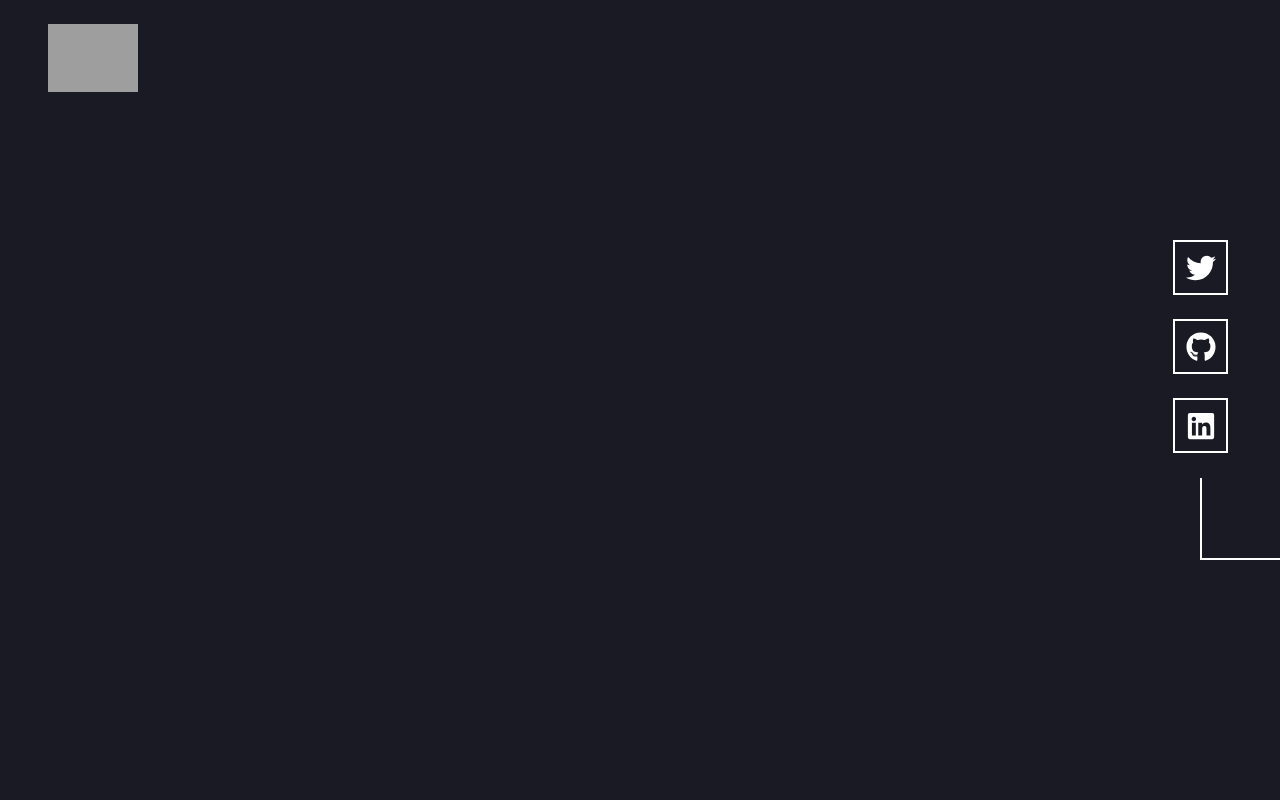
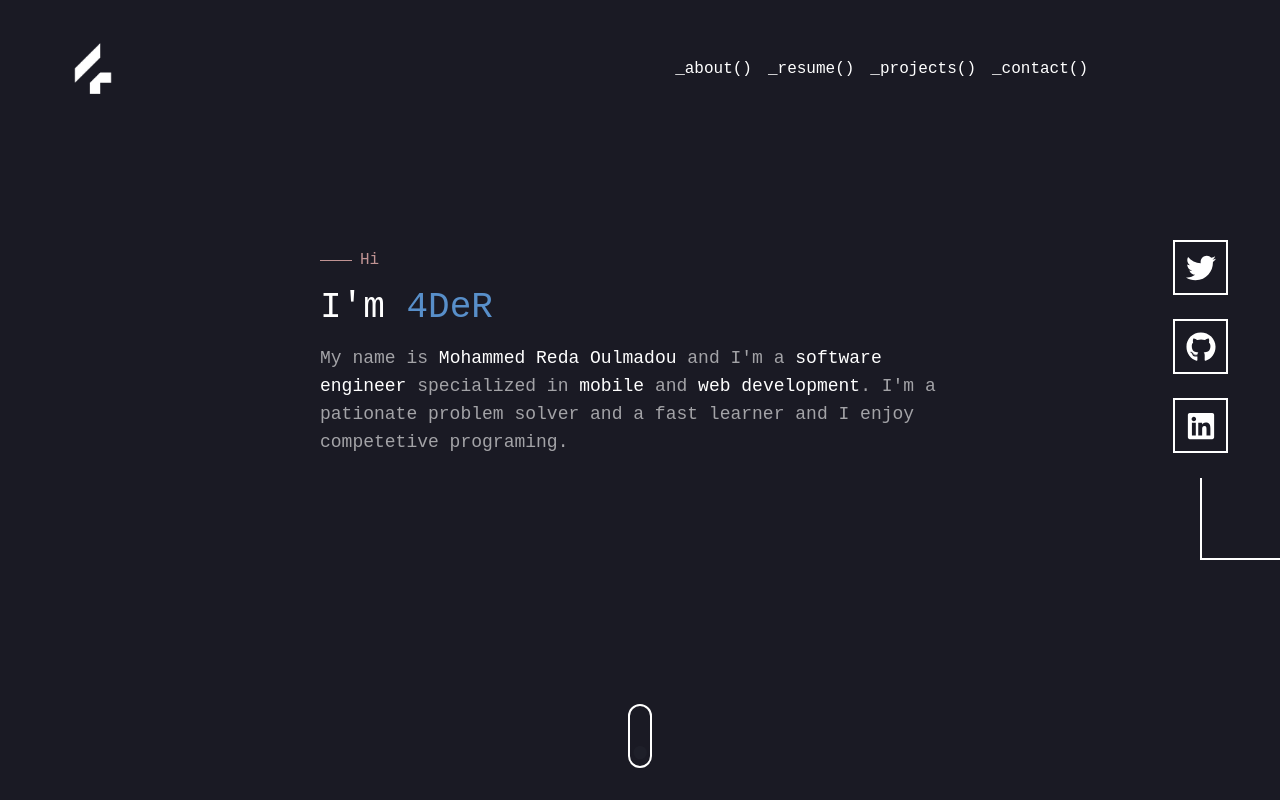
Before and after one commit to 4DeR99/portfolio-v1.0, a React (Create React App) app: page / in a window 1280 px wide. Built offline with nearby package versions, Linux system fonts and the light colour scheme; grey boxes are pictures that could not be loaded.

Commit message:
chore: update some tweaks

```diff
--- a/src/components/layout/main.tsx
+++ b/src/components/layout/main.tsx
@@ -8,7 +8,7 @@ interface LayoutProps {
 
 function Layout({ children }: LayoutProps) {
   return (
-    <div className="flex flex-col items-center w-full h-full bg-background text-primaryText">
+    <div className="flex flex-col items-center w-full h-full bg-primaryBackground text-primaryText">
       <NavBar />
       <Socials />
       <main className="container flex flex-col m-auto">
--- a/src/components/organisms/NavBar.tsx
+++ b/src/components/organisms/NavBar.tsx
@@ -1,17 +1,17 @@
 import React from 'react';
-import logo from '../assets/icons/logo.png';
+import logo from 'assets/icons/logo.png';
 
 function NavBar() {
   const navItemColorChange = `hover:text-primary hover:cursor-pointer`;
   return (
-    <nav className="w-full">
+    <nav className="w-full fixed top-0 bg-primaryBackground">
       <div className="flex justify-between items-center mt-6">
         <img
           src={logo}
           alt="Logo"
           className="w-[90px] ml-[12%] xsm:ml-[2rem] sm:ml-[2.5rem] md:ml-[3rem]"
         />
-        <ul className="flex gap-[1rem] mr-[15%] xsm:hidden sm:hidden md:hidden">
+        <ul className="gap-[1rem] mr-[15%] hidden lg:flex">
           <li
             className={navItemColorChange}
             onClick={() => console.log('clicked')}>
--- a/src/components/organisms/Socials.tsx
+++ b/src/components/organisms/Socials.tsx
@@ -25,7 +25,7 @@ function Socials() {
     },
   ];
   return (
-    <div className="flex flex-col justify-start fixed right-0 bottom-[30vh]">
+    <div className="justify-start fixed right-0 bottom-[30vh] hidden lg:flex lg:flex-col">
       <div className="flex flex-col gap-6">
         {socials.map(social => (
           <a
--- a/src/pages/Home.tsx
+++ b/src/pages/Home.tsx
@@ -1,11 +1,11 @@
 import React from 'react';
-import Layout from '../components/layout/main';
+import Layout from 'components/layout/main';
+import Hero from 'components/organisms/Hero';
 
 function Home() {
   return (
     <Layout>
-      {/* <NavBar />
-      <Socials /> */}
+      <Hero />
     </Layout>
   );
 }
```
